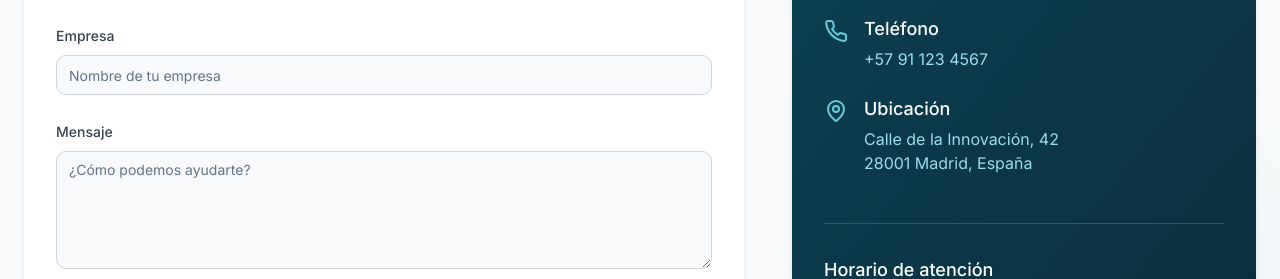
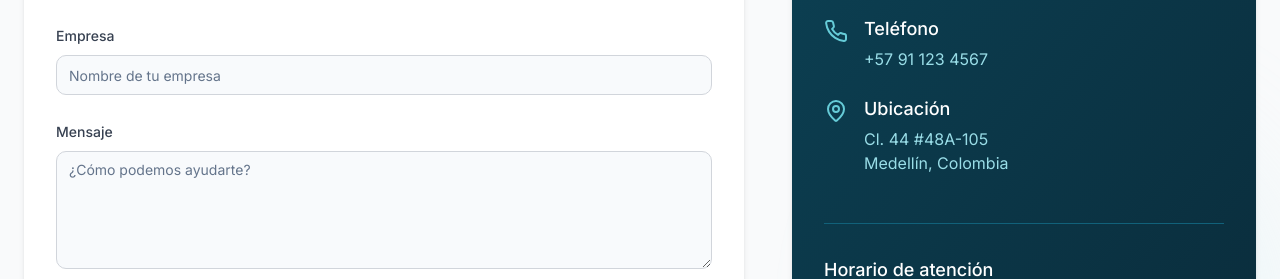
Before and after one commit to danielmedinac22/axio-lab-automation-hub, a React (Vite) app: page / in a window 1280 px wide. Shown: the part 3907-4186 px from the top of the page. Built offline with nearby package versions, Linux system fonts and the light colour scheme.

Commit message:
Fix: Update contact location
Change the contact location to Medellín, Colombia.

```diff
--- a/src/components/sections/contact-section.tsx
+++ b/src/components/sections/contact-section.tsx
@@ -135,8 +135,8 @@ export function ContactSection() {
                   <div className="ml-4">
                     <h4 className="text-lg font-medium text-white">Ubicación</h4>
                     <p className="mt-1 text-axio-200">
-                      Calle de la Innovación, 42<br />
-                      28001 Madrid, España
+                      Cl. 44 #48A-105<br />
+                      Medellín, Colombia
                     </p>
                   </div>
                 </div>
```
